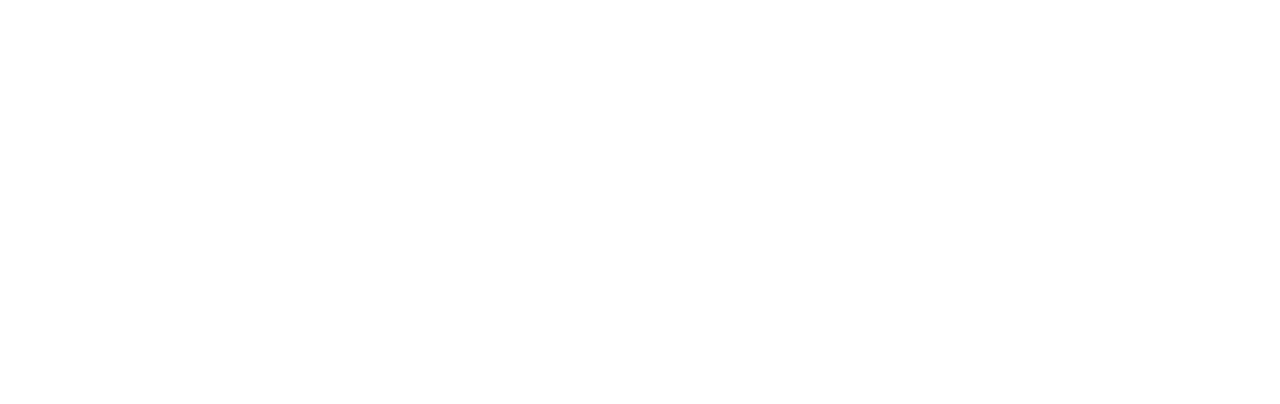
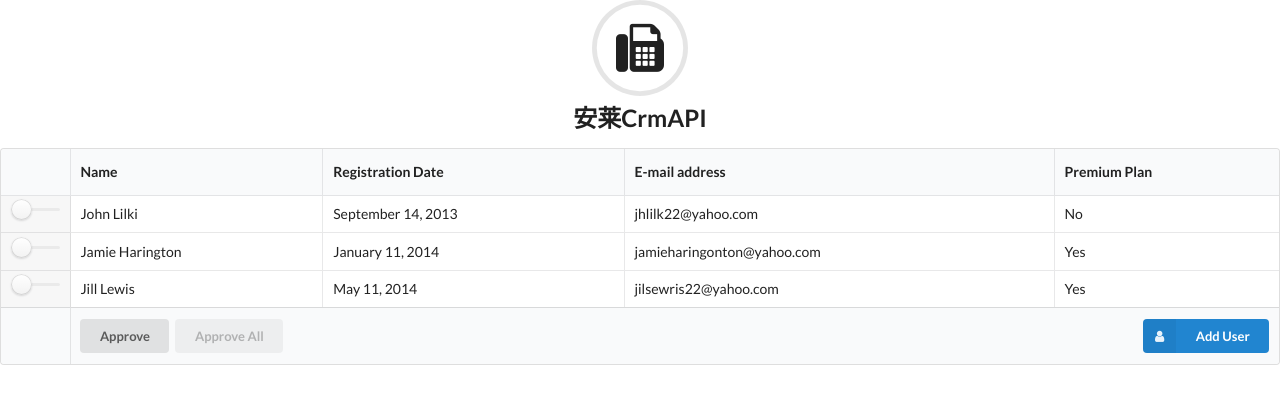
Before and after one commit to woojunxuan/APIs, a Django app: page /crm/index/ in a window 1280 px wide. Before the commit the part shown is empty. Shown: the top 404 px of the page. Run offline with Django 3.2, Linux system fonts and the light colour scheme.

Commit message:
随意给index.html加了一些假数据

```diff
--- a/APIs/settings.py
+++ b/APIs/settings.py
@@ -42,6 +42,7 @@ INSTALLED_APPS = (
 )
 
 MIDDLEWARE_CLASSES = (
+    'django.middleware.csrf.CsrfViewMiddleware',
     'django.contrib.sessions.middleware.SessionMiddleware',
     'django.middleware.common.CommonMiddleware',
     'django.middleware.csrf.CsrfViewMiddleware',
@@ -50,6 +51,7 @@ MIDDLEWARE_CLASSES = (
     'django.contrib.messages.middleware.MessageMiddleware',
     'django.middleware.clickjacking.XFrameOptionsMiddleware',
     'django.middleware.security.SecurityMiddleware',
+
 )
 
 ROOT_URLCONF = 'APIs.urls'
--- a/CrmAPI/urls.py
+++ b/CrmAPI/urls.py
@@ -10,4 +10,5 @@ urlpatterns = [
     url(r'^index/', views.index, name='index'),
     url(r'^sign_in/', views.sign_in, name='sign_in'),
     url(r'^sign_up/', views.sign_up, name='sign_up'),
+    url(r'^index/', views.index, name='index'),
 ]
--- a/CrmAPI/views.py
+++ b/CrmAPI/views.py
@@ -1,4 +1,5 @@
-from django.shortcuts import render
+from django.shortcuts import render, redirect
+from django.http import HttpResponseRedirect
 from django.views.decorators.csrf import csrf_exempt
 import json
 
@@ -10,12 +11,12 @@ def sign_in(request):
     # context = {}
     # context.update(csrf(request))
     if request.method == 'GET':
-        pass
+        return render(request, 'sign_in.html')
     elif request.method == 'POST':
-        print(request)
         recv_json_data = json.loads(request.body)
         print(recv_json_data)
-    return render(request, 'sign_in.html')
+        return HttpResponseRedirect('/crm/index/')
+
 
 def sign_up(request):
     return render(request, 'sign_up.html')
--- a/templates/index.html
+++ b/templates/index.html
@@ -1,9 +1,80 @@
-<!DOCTYPE html>
+<!DOCTYPE html> {% load staticfiles %}
 <html>
-  <head>
+<head>
     <meta charset="utf-8">
-    <title>CrmAPI</title>
-  </head>
-  <body>
-  </body>
+    <link rel="Shortcut Icon" href="{% static 'images/favicon.jpg' %}" type="image/x-icon">
+    <link rel="stylesheet" href="{% static 'css/semantic.css' %}">
+    <script type="text/javascript" src="{% static 'js/vue.js' %}"></script>
+    <script src="https://unpkg.com/axios/dist/axios.min.js"></script>
+    <script type="text/javascript" src="{% static 'js/vue-form.min.js' %}"></script>
+    <title>安莱CrmAPI</title>
+</head>
+<body>
+    <h2 class="ui center aligned icon header">
+      <i class="circular fax icon"></i>
+      安莱CrmAPI
+    </h2>
+    <table class="ui compact celled definition table">
+        <thead class="full-width">
+            <tr>
+                <th></th>
+                <th>Name</th>
+                <th>Registration Date</th>
+                <th>E-mail address</th>
+                <th>Premium Plan</th>
+            </tr>
+        </thead>
+        <tbody>
+            <tr>
+                <td class="collapsing">
+                    <div class="ui fitted slider checkbox">
+                        <input type="checkbox"> <label></label>
+                    </div>
+                </td>
+                <td>John Lilki</td>
+                <td>September 14, 2013</td>
+                <td>jhlilk22@yahoo.com</td>
+                <td>No</td>
+            </tr>
+            <tr>
+                <td class="collapsing">
+                    <div class="ui fitted slider checkbox">
+                        <input type="checkbox"> <label></label>
+                    </div>
+                </td>
+                <td>Jamie Harington</td>
+                <td>January 11, 2014</td>
+                <td>jamieharingonton@yahoo.com</td>
+                <td>Yes</td>
+            </tr>
+            <tr>
+                <td class="collapsing">
+                    <div class="ui fitted slider checkbox">
+                        <input type="checkbox"> <label></label>
+                    </div>
+                </td>
+                <td>Jill Lewis</td>
+                <td>May 11, 2014</td>
+                <td>jilsewris22@yahoo.com</td>
+                <td>Yes</td>
+            </tr>
+        </tbody>
+        <tfoot class="full-width">
+            <tr>
+                <th></th>
+                <th colspan="4">
+                    <div class="ui right floated small primary labeled icon button">
+                        <i class="user icon"></i> Add User
+                    </div>
+                    <div class="ui small  button">
+                        Approve
+                    </div>
+                    <div class="ui small  disabled button">
+                        Approve All
+                    </div>
+                </th>
+            </tr>
+        </tfoot>
+    </table>
+</body>
 </html>
--- a/templates/sign_in.html
+++ b/templates/sign_in.html
@@ -5,11 +5,11 @@
     <meta charset="utf-8">
     <!-- <script type="text/javascript" src="{% static 'js/reqwest.js' %}"></script> -->
     <link rel="stylesheet" href="{% static 'css/semantic.css' %}">
-    <!-- <link rel="Shortcut Icon" href="static/images/favicon.png" type="image/x-icon"> -->
+    <link rel="Shortcut Icon" href="{% static 'images/favicon.jpg' %}" type="image/x-icon">
     <script type="text/javascript" src="{% static 'js/vue.js' %}"></script>
     <script src="https://unpkg.com/axios/dist/axios.min.js"></script>
     <script type="text/javascript" src="{% static 'js/vue-form.min.js' %}"></script>
-    <title>CrmAPI系统</title>
+    <title>安莱CrmAPI</title>
 </head>
 
 <body>
```
Also changed, not shown: static/images/favicon.jpg (added), templates/base_js.html (added), 3 other files.
